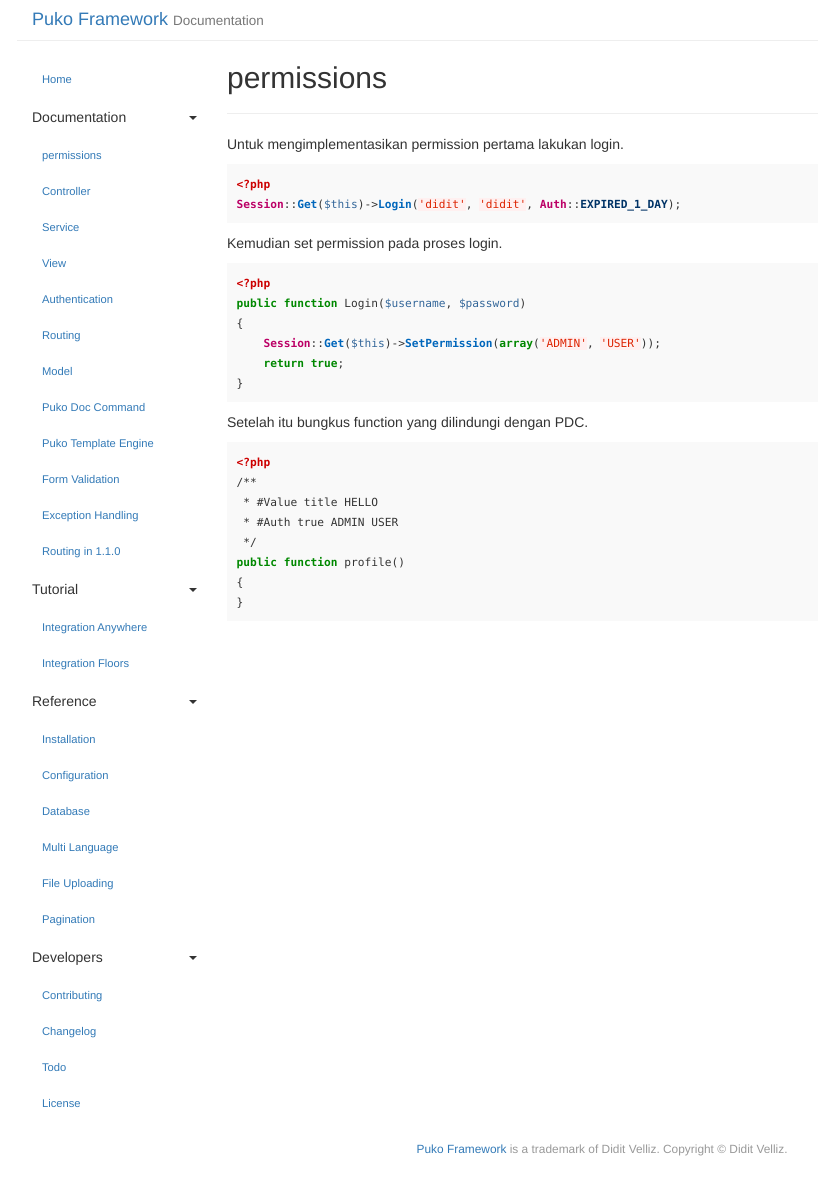
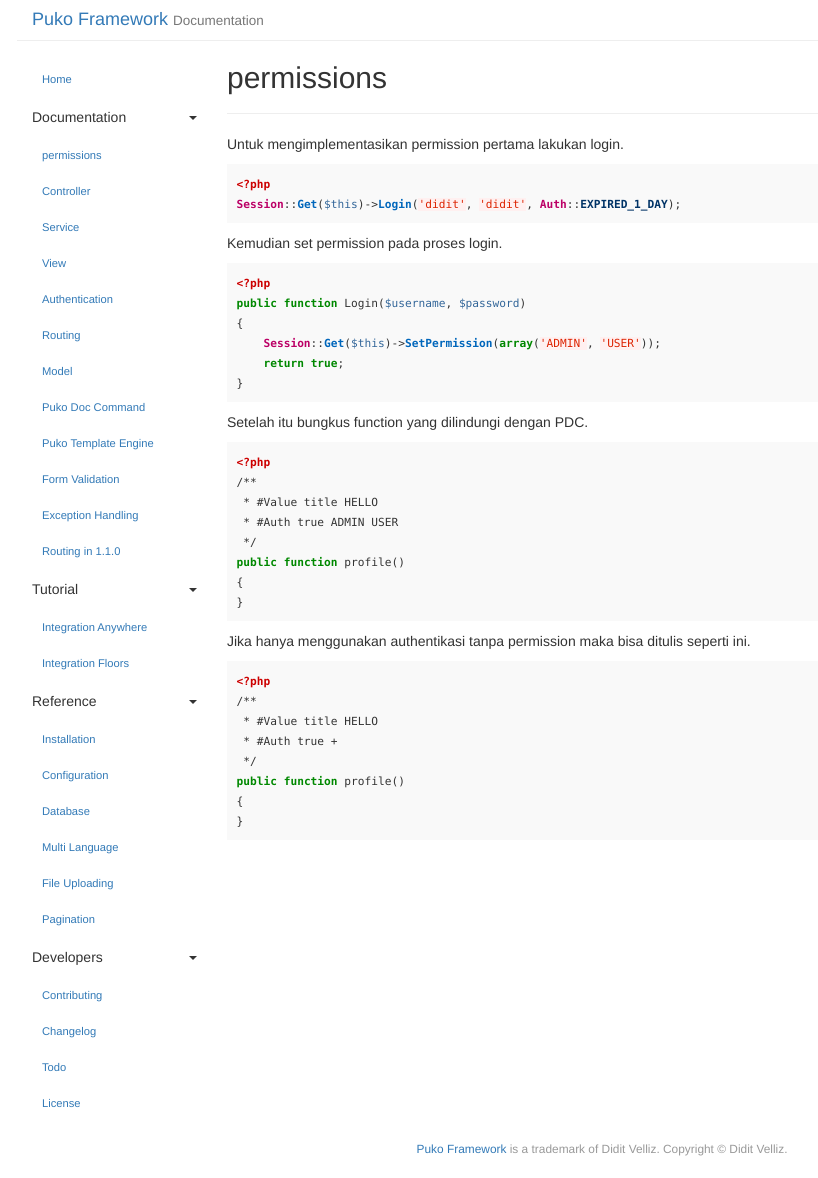
Before and after one commit to Velliz/pudo, a Jekyll site: the page built from _posts/2017-08-28-permissions.md, in a window 1280 px wide. Shown: the whole page, without its empty margins (38-856 px from the left). Built offline with Jekyll 4.4.1, drawn with Linux system fonts in a browser that asks for light colours.

Commit message:
auth basic docs

````diff
--- a/_posts/2017-08-28-permissions.md
+++ b/_posts/2017-08-28-permissions.md
@@ -33,3 +33,15 @@ public function profile()
 {
 }
 ```
+
+Jika hanya menggunakan authentikasi tanpa permission maka bisa ditulis seperti ini.
+```php
+<?php
+/**
+ * #Value title HELLO
+ * #Auth true +
+ */
+public function profile()
+{
+}
+```
````
